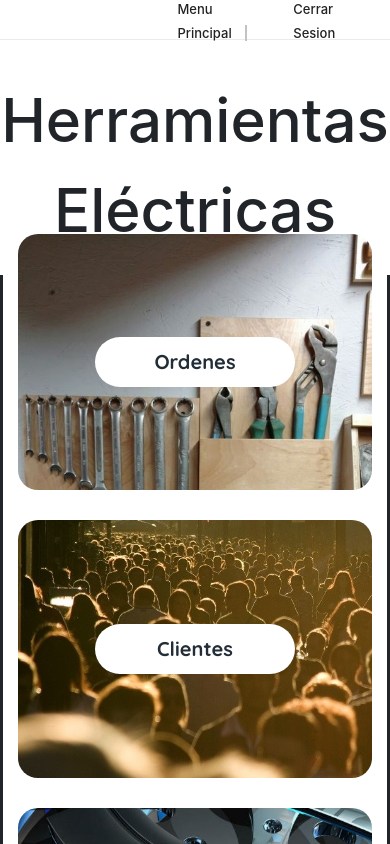
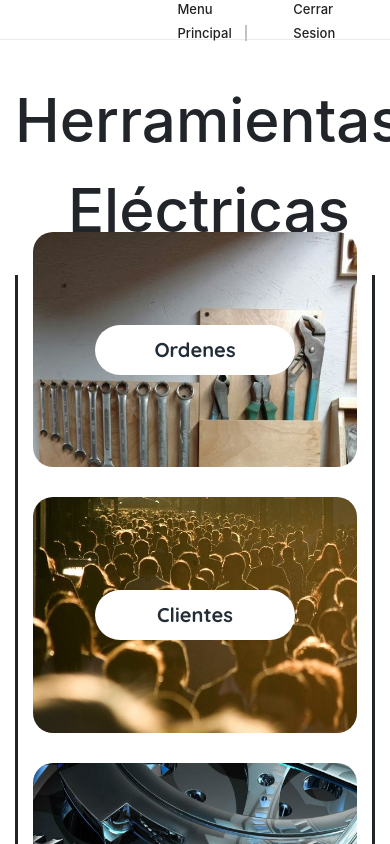
Before and after one commit to DanielParra05/ElectricToolsAngular, an Angular app: page /home in a window 390 px wide. Shown: the top 844 px of the page. Built offline with nearby package versions, Linux system fonts and the light colour scheme; a web font is replaced by a local one.

Commit message:
Responsive de las tablas, estrucutra general para responsive

```diff
--- a/src/app/app.component.html
+++ b/src/app/app.component.html
@@ -1,10 +1,8 @@
-<!--The content below is only a placeholder and can be replaced.-->
+<!--Header fd the pages-->
 <app-header></app-header>
-<div>
-
-
-    <!--Esto inidica en angular donde se van a mostrar/renderizar las rutas-->
-    <router-outlet></router-outlet>
-
-</div>
+    <!--Body and content-->
+    <div class="container">
+        <router-outlet></router-outlet>
+    </div>
+<!--Footer-->
 <app-footer></app-footer>
--- a/src/app/app.module.ts
+++ b/src/app/app.module.ts
@@ -42,7 +42,6 @@ const routes: Routes = [
     OrdenComponent,
     AjustesComponent,
     ContabilidadComponent,
-
   ],
   imports: [
     BrowserModule,
--- a/src/app/clientes/clientes.component.html
+++ b/src/app/clientes/clientes.component.html
@@ -47,6 +47,7 @@
           <button class="btn btn-outline-primary" type="button">Buscar</button>
         </div>
       </div>
+      <div class="table-responsive">
         <table id="table" class="table table-bordered table-striped" *ngIf="clientes?.length>0">
           <thead class="thead-dark">
             <tr>
@@ -66,7 +67,7 @@
               <td>
                 <div class="row">
                   <div class="col text-center">
-                      <div><a  [routerLink]="['/clientes/form/', cliente.id]"><img class="iconosTamanio"
+                    <div><a [routerLink]="['/clientes/form/', cliente.id]"><img class="iconosTamanio"
                           src="../../assets/img/iconos/edit.png"></a></div>
                   </div>
                   <div class="col text-center">
@@ -78,6 +79,7 @@
             </tr>
           </tbody>
         </table>
+      </div>
       <div *ngIf="clientes?.length==0" class="alert alert-info">
         No hay registros en la base de datos.
       </div>
--- a/src/app/contabilidad/contabilidad.component.html
+++ b/src/app/contabilidad/contabilidad.component.html
@@ -75,6 +75,7 @@
         </div>
           </div>
       </div>
+      <div class="table-responsive">
       <table id="table" class="table table-bordered table-striped" style="padding-top: 1%;">
         <thead class="thead-dark">
           <tr>
@@ -93,7 +94,7 @@
           </tr>
         </tbody>
       </table>
-
+</div>
     </div>
   </div>
 </div>
--- a/src/app/ordenes/orden.component.html
+++ b/src/app/ordenes/orden.component.html
@@ -46,6 +46,7 @@
           <button class="btn btn-outline-primary" type="button">Buscar</button>
         </div>
       </div>
+      <div class="table-responsive">
         <table id="table" class="table table-bordered table-striped" *ngIf="ordenes?.length>0">
           <thead class="thead-dark">
             <tr>
@@ -89,6 +90,7 @@
             </tr>
           </tbody>
         </table>
+      </div>
       <div *ngIf="ordenes?.length==0" class="alert alert-info">
         No hay registros en la base de datos.
       </div>
```
Lines whose indentation alone changed are shown as unchanged.
